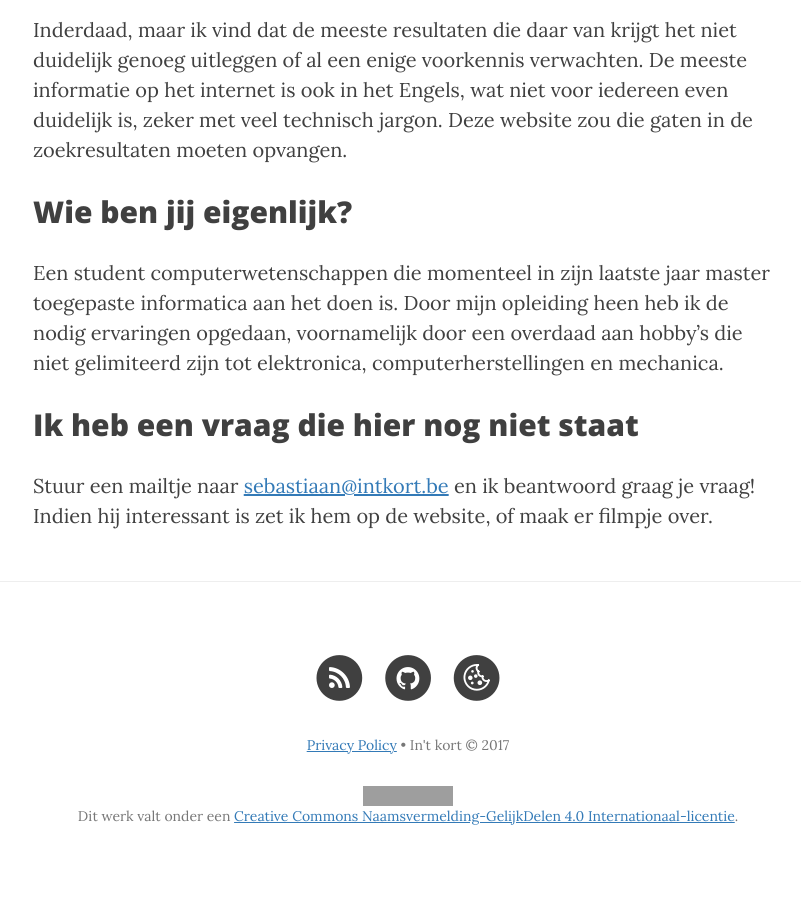
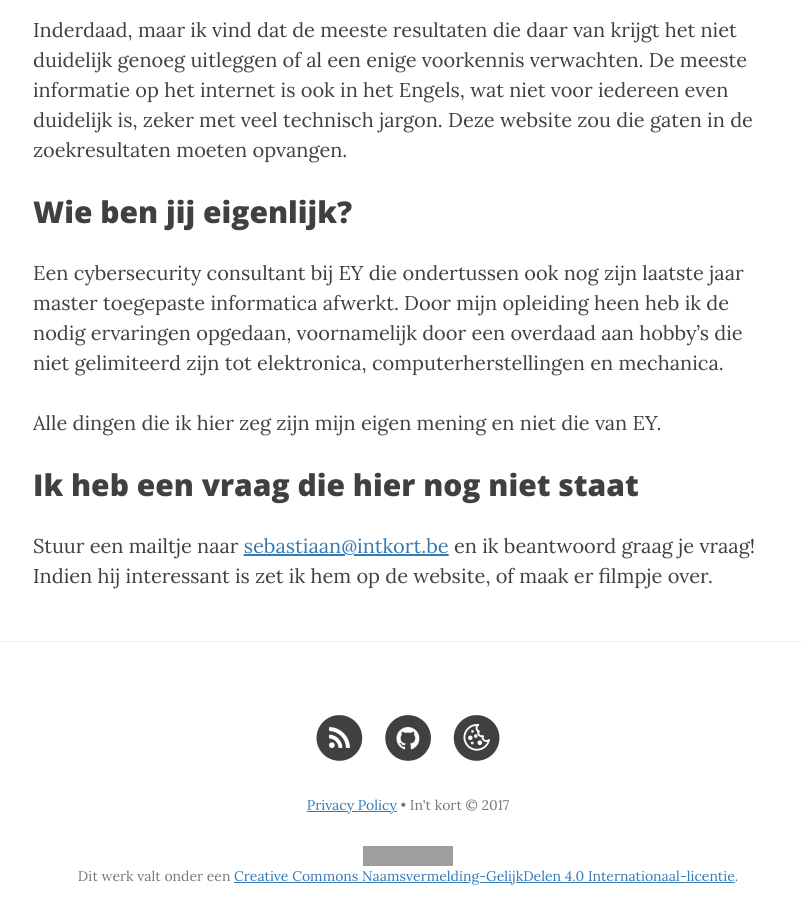
Before and after one commit to intkort/intkort.github.io, a Jekyll site: the page built from over.md, in a window 1280 px wide and 900 px high, scrolled down 1279 px. Shown: the whole window, without its empty margins (232-1033 px from the left). Built offline with Jekyll 4.4.1, drawn with Linux system fonts in a browser that asks for light colours; nearby versions of some CDN libraries; some web fonts are replaced; our own code applies the rules of GitHub Pages for plain Markdown files; comment, search, counter and statistics services are not loaded; grey boxes are pictures that could not be loaded.

Commit message:
Update over.md

```diff
--- a/over.md
+++ b/over.md
@@ -22,7 +22,9 @@ Op een gegeven moment dacht ik: "Er moeten nog mensen zijn die met vragen zitten
 Inderdaad, maar ik vind dat de meeste resultaten die daar van krijgt het niet duidelijk genoeg uitleggen of al een enige voorkennis verwachten. De meeste informatie op het internet is ook in het Engels, wat niet voor iedereen even duidelijk is, zeker met veel technisch jargon. Deze website zou die gaten in de zoekresultaten moeten opvangen.
 
 ## Wie ben jij eigenlijk?
-Een student computerwetenschappen die momenteel in zijn laatste jaar master toegepaste informatica aan het doen is. Door mijn opleiding heen heb ik de nodig ervaringen opgedaan, voornamelijk door een overdaad aan hobby's die niet gelimiteerd zijn tot elektronica, computerherstellingen en mechanica.
+Een cybersecurity consultant bij EY die ondertussen ook nog zijn laatste jaar master toegepaste informatica afwerkt. Door mijn opleiding heen heb ik de nodig ervaringen opgedaan, voornamelijk door een overdaad aan hobby's die niet gelimiteerd zijn tot elektronica, computerherstellingen en mechanica.
+
+Alle dingen die ik hier zeg zijn mijn eigen mening en niet die van EY.
 
 ## Ik heb een vraag die hier nog niet staat
 Stuur een mailtje naar <sebastiaan@intkort.be> en ik beantwoord graag je vraag! Indien hij interessant is zet ik hem op de website, of maak er filmpje over.
```
